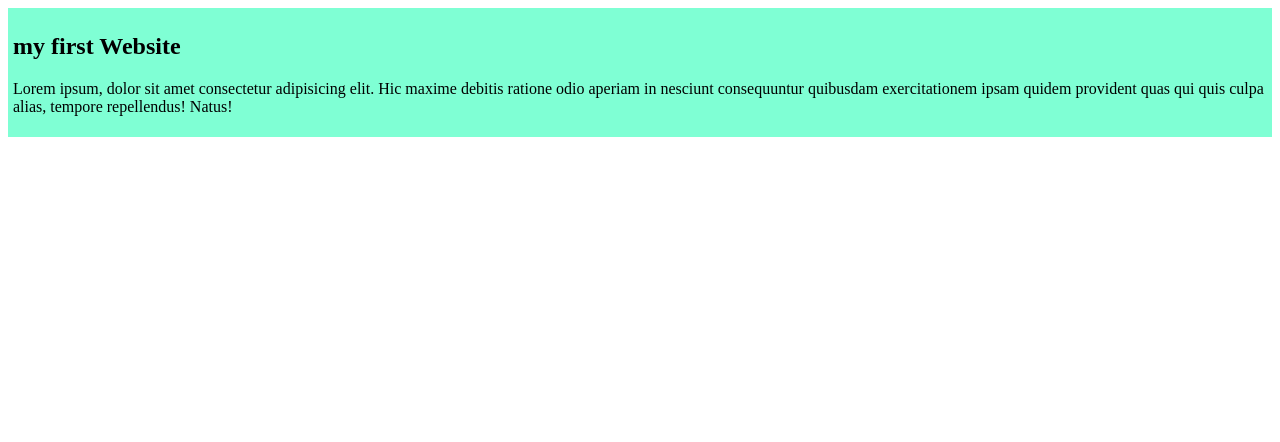
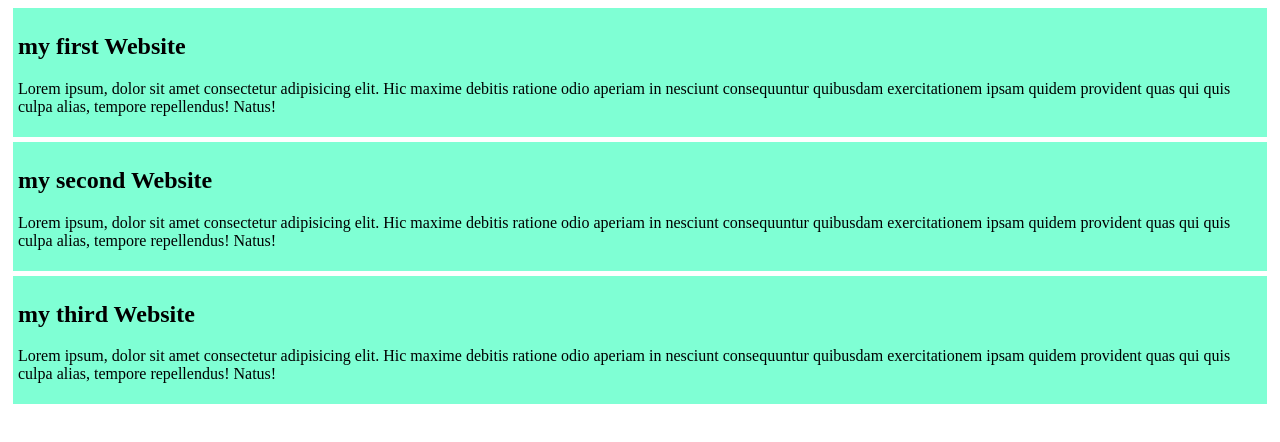
Before and after one commit to asif-kibria/my-simple-website, a plain HTML site: page index.html in a window 1280 px wide. Drawn offline with Linux system fonts and the light colour scheme.

Commit message:
added the second and third blog

```diff
--- a/Styles/blog.css
+++ b/Styles/blog.css
@@ -1,4 +1,5 @@
 div{
 background-color: aquamarine;
 padding: 5px;
+margin: 5px;
 }
--- a/index.html
+++ b/index.html
@@ -12,6 +12,16 @@
 <p>Lorem ipsum, dolor sit amet consectetur adipisicing elit. Hic maxime debitis ratione odio aperiam in nesciunt consequuntur quibusdam exercitationem ipsam quidem provident quas qui quis culpa alias, tempore repellendus! Natus!</p>
 
     </div>
+    <div>
+<h2> my second Website</h2>
+<p>Lorem ipsum, dolor sit amet consectetur adipisicing elit. Hic maxime debitis ratione odio aperiam in nesciunt consequuntur quibusdam exercitationem ipsam quidem provident quas qui quis culpa alias, tempore repellendus! Natus!</p>
+
+    </div>
+    <div>
+<h2> my third Website</h2>
+<p>Lorem ipsum, dolor sit amet consectetur adipisicing elit. Hic maxime debitis ratione odio aperiam in nesciunt consequuntur quibusdam exercitationem ipsam quidem provident quas qui quis culpa alias, tempore repellendus! Natus!</p>
+
+    </div>
 
 </body>
 </html>
```
